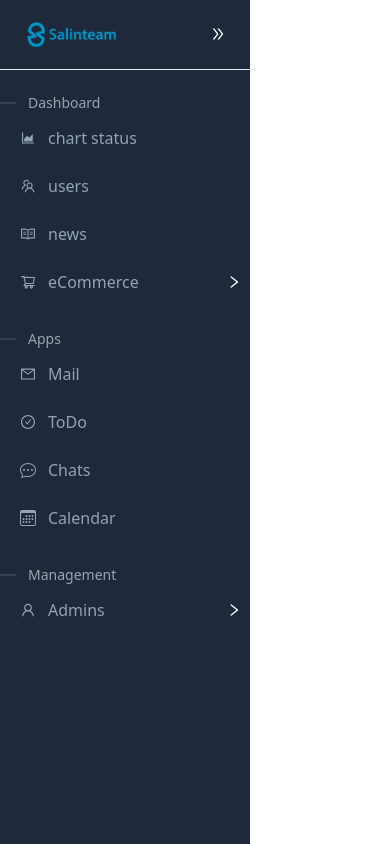
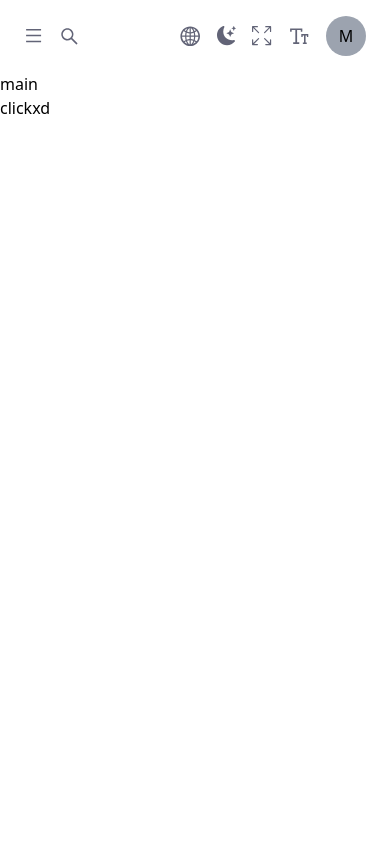
Before and after one commit to mahdi-rwx/admin-panel, a React (Create React App) app: page / in a window 390 px wide. Built offline with nearby package versions, Linux system fonts and the light colour scheme.

Commit message:
sidebar responsive

```diff
--- /dev/null
+++ b/src/common/header/Header.tsx
@@ -0,0 +1,55 @@
+import { useContext } from "react";
+import {
+  AiOutlineFontSize,
+  AiOutlineGlobal,
+  AiOutlineMenu,
+  AiOutlineSearch,
+} from "react-icons/ai";
+import { BsArrowsFullscreen, BsFillMoonStarsFill } from "react-icons/bs";
+import { SidebarContext } from "../../components/sidebar/context/SidebarContext";
+
+const Header = () => {
+  const { toggleSidebar } = useContext(SidebarContext);
+  return (
+    <header className="w-100 flex justify-between items-center sticky left-0 top-0 bg-transparent p-4">
+      <div className="search-box cursor-pointer">
+        <div className="flex p-2 justify-center items-center">
+          <span className="mr-4 md:hidden" onClick={toggleSidebar}>
+            <AiOutlineMenu size={"1.2rem"} color={"#626477"} />
+          </span>
+          <span>
+            <AiOutlineSearch size={"1.3rem"} color="#626477" />
+          </span>
+          <span className="ml-4 text-slate-400 hidden md:block">
+            Search (Ctril + /)
+          </span>
+        </div>
+      </div>
+      <div className="actions-box md:mr-8">
+        <div className="flex justify-center items-center">
+          <span className="mx-2 cursor-pointer">
+            <AiOutlineGlobal size={"1.4rem"} color={"#626477"} />
+          </span>
+          <span className="mx-2 cursor-pointer">
+            <BsFillMoonStarsFill size={"1.2rem"} color={"#626477"} />
+            {/* BsFillSunFill */}
+          </span>{" "}
+          <span className="mx-2 cursor-pointer">
+            <BsArrowsFullscreen size={"1.2rem"} color={"#626477"} />
+            {/* BsFullscreenExit */}
+          </span>{" "}
+          <span className="mx-2 cursor-pointer">
+            <AiOutlineFontSize size={"1.4rem"} color={"#626477"} />
+          </span>
+          <span className="mx-2 cursor-pointer">
+            <div className="rounded-full w-10 h-10 flex justify-center items-center bg-gray-400">
+              M
+            </div>
+          </span>
+        </div>
+      </div>
+    </header>
+  );
+};
+
+export default Header;
--- a/src/components/container/Container.tsx
+++ b/src/components/container/Container.tsx
@@ -1,17 +1,30 @@
 import { FC, ReactNode, useContext } from "react";
-import { IContextValues, SidebarContext } from "../sidebar/context/SidebarContext";
+import Header from "../../common/header/Header";
+import useWindowDimensions from "../../hooks/useWindowDimensions";
+import {
+  IContextValues,
+  SidebarContext,
+} from "../sidebar/context/SidebarContext";
 interface Props {
   children: ReactNode;
 }
 const Container: FC<Props> = ({ children }) => {
   const { isOpenSidebar } = useContext(SidebarContext) as IContextValues;
+  const { width } = useWindowDimensions();
   return (
     <div
       className="inline-block float-right"
       style={{
-        width: `${isOpenSidebar ? "calc(100% - 250px)" : "calc(100% - 90px)"}`,
+        width: `${
+          width > 768
+            ? isOpenSidebar
+              ? "calc(100% - 250px)"
+              : "calc(100% - 80px)"
+            : "100%"
+        }`,
       }}
     >
+      <Header />
       {children}
     </div>
   );
--- a/src/components/sidebar/Sidebar.tsx
+++ b/src/components/sidebar/Sidebar.tsx
@@ -1,17 +1,24 @@
-import { useContext } from "react";
+import { useContext, useRef } from "react";
 import { sidebarData } from "../../data/sidebar";
 import HeadSidebar from "./components/HeadSidebar";
 import ListItems from "./components/ListItems";
 import { SidebarContext } from "./context/SidebarContext";
 import "./assets/sidebar.scss";
 import classNames from "classnames";
+import useWindowDimensions from "../../hooks/useWindowDimensions";
+import Portal from "../../utils/Portal";
+import useClickOutSide from "../../hooks/useClickOutSide";
 const Sidebar = () => {
+  const { width } = useWindowDimensions();
   const {
     isOpenSidebar,
     stateHoverSidebar,
     openHoverSidebar,
     closeHoverSidebar,
+    closeSidebar,
   } = useContext(SidebarContext);
+  const refSidebarTest = useRef(null);
+  useClickOutSide(refSidebarTest, closeSidebar);
   const statusSidebar = () => {
     if (!isOpenSidebar && stateHoverSidebar) {
       return "250px";
@@ -23,7 +30,7 @@ const Sidebar = () => {
       return "80px";
     }
   };
-  return (
+  return width > 768 ? (
     <div
       className="sidebar h-screen overflow-y-auto overflow-x-hidden inline-block bg-slate-800 fixed z-50 transition-all select-none"
       style={{ width: `${statusSidebar()}` }}
@@ -64,6 +71,48 @@ const Sidebar = () => {
         })}
       </div>
     </div>
+  ) : (
+    <Portal>
+      {isOpenSidebar && (
+        <div className="fixed w-full h-screen bg-black/30 -z-10 backdrop-blur-3xl" />
+      )}
+      <div
+        ref={refSidebarTest}
+        className={classNames(
+          "sidebar h-screen overflow-y-auto overflow-x-hidden inline-block bg-slate-800 fixed z-50 transition-all select-none w-64",
+          { "left-0": isOpenSidebar, "-left-full": !isOpenSidebar }
+        )}
+      >
+        <HeadSidebar />
+        <div className="list">
+          {sidebarData.map((c) => {
+            return (
+              <div key={c.id} className="my-5">
+                <div className="relative">
+                  <span
+                    className={classNames(
+                      "text-sm text-gray-400 px-5 ml-2 transition-all"
+                    )}
+                  >
+                    {c.category}
+                  </span>
+                  <span
+                    className={classNames(
+                      "absolute w-4 h-0.5 bg-slate-700 left-0 top-1/2"
+                    )}
+                  />
+                </div>
+                <ul>
+                  {c.items.map((i) => {
+                    return <ListItems item={i} key={i.id} />;
+                  })}
+                </ul>
+              </div>
+            );
+          })}
+        </div>
+      </div>
+    </Portal>
   );
 };
 
--- /dev/null
+++ b/src/hooks/useClickOutSide.tsx
@@ -0,0 +1,41 @@
+// import { useEffect, useRef } from "react";
+// type Handler = (event: MouseEvent) => void;
+// const useClickOutSide = (handler: Handler) => {
+//   const domNode = useRef<any>(null);
+//   useEffect(() => {
+//     const handleClick = (e: MouseEvent) => {
+//       if (!domNode?.current?.contains(e.target)) {
+//         handler(e);
+//       }
+//     };
+//     document.addEventListener("mousedown", handleClick);
+//     return () => {
+//       document.removeEventListener("mousedown", handleClick);
+//     };
+//   }, [handler]);
+
+//   return domNode;
+// };
+// export default useClickOutSide;
+import { RefObject } from "react";
+
+type Handler = (event: MouseEvent) => void;
+
+function useOnClickOutside<T extends HTMLElement = HTMLElement>(
+  ref: RefObject<T>,
+  handler: Handler,
+  mouseEvent: "mousedown" | "mouseup" = "mousedown"
+): void {
+  document.addEventListener(mouseEvent, (event) => {
+    const el = ref?.current;
+
+    // Do nothing if clicking ref's element or descendent elements
+    if (!el || el.contains(event.target as Node)) {
+      return;
+    }
+
+    handler(event);
+  });
+}
+
+export default useOnClickOutside;
--- /dev/null
+++ b/src/hooks/useWindowDimensions.tsx
@@ -0,0 +1,22 @@
+import { useEffect, useState } from "react";
+const getWindow = () => {
+  const { innerWidth: width, innerHeight: height } = window;
+  return { width, height };
+};
+const useWindowDimensions = () => {
+  const [windowDimensions, setWindowDimensions] = useState<{
+    width: number;
+    height: number;
+  }>(getWindow());
+  useEffect(() => {
+    const hendleResize = () => {
+      setWindowDimensions(getWindow());
+    };
+    window.addEventListener("resize", hendleResize);
+    return () => {
+      window.removeEventListener("resize", hendleResize);
+    };
+  }, []);
+  return { width: windowDimensions.width, height: windowDimensions.height };
+};
+export default useWindowDimensions;
--- a/src/utils/Portal.tsx
+++ b/src/utils/Portal.tsx
@@ -6,13 +6,14 @@ interface Props {
   className?: string;
   parent?: HTMLElement;
 }
-const Portal: FC<Props> = ({ className, parent, children }) => {
+const Portal: FC<Props> = ({ children, parent, className }) => {
   const el = useMemo(() => document.createElement("div"), []);
   useEffect(() => {
     const target = (parent && parent.appendChild) ? parent : document.body;
     const classList = ["portal-container"];
-    if (className) className.split(" ").forEach((c) => classList.push(c));
-    classList.forEach((c) => el.classList.add(c));
+    if (className)
+      className.split(" ").forEach((item: string) => classList.push(item));
+    classList.forEach((item: string) => el.classList.add(item));
     target.appendChild(el);
     return () => {
       target.removeChild(el);
```
